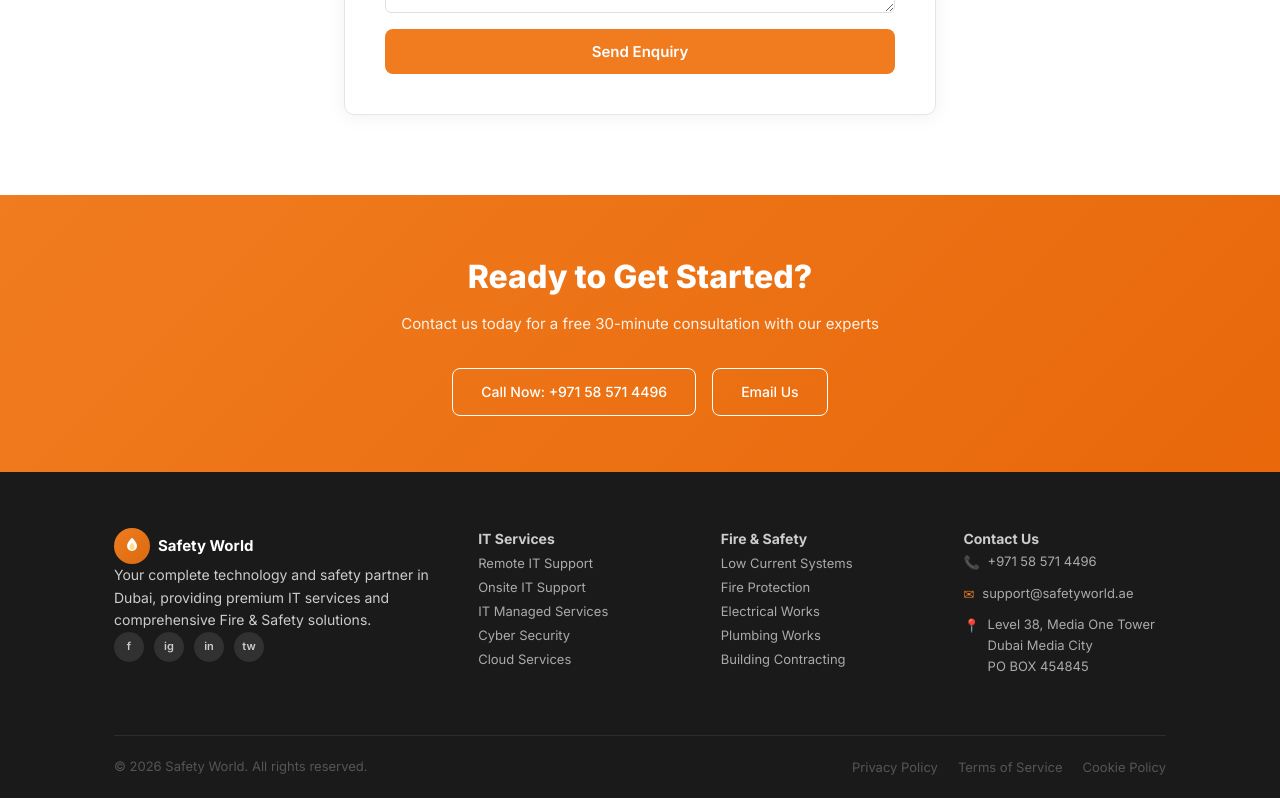
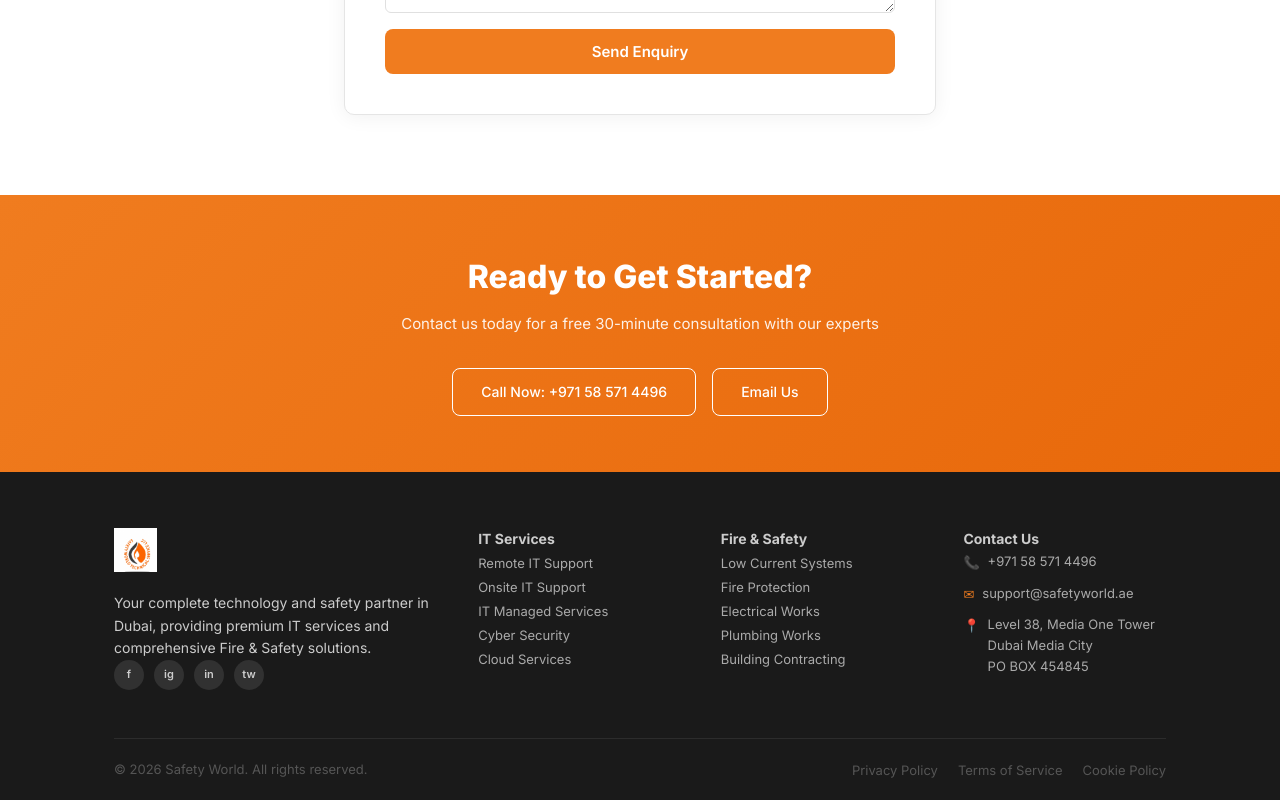
Before and after one commit to Fazilfazi991/safetyfinal, a React (Vite) app: page / in a window 1280 px wide. Shown: the part 4955-5755 px from the top of the page. Built offline with nearby package versions, Linux system fonts and the light colour scheme.

Commit message:
Updated footer logo to brand logo

```diff
--- a/src/components/Footer.jsx
+++ b/src/components/Footer.jsx
@@ -1,14 +1,8 @@
-import React from 'react'
+import logo from '../assets/logo.png'
 
 const Logo = ({ nav }) => (
-  <div onClick={() => nav('/')} style={{ display: 'flex', alignItems: 'center', gap: 8, cursor: 'pointer' }}>
-    <div style={{ width: 36, height: 36, background: 'linear-gradient(135deg,#f07c1f,#d96a10)', borderRadius: '50%', display: 'flex', alignItems: 'center', justifyContent: 'center' }}>
-      <svg width="20" height="20" viewBox="0 0 24 24" fill="none">
-        <path d="M12 2C8 6 6 9 6 12a6 6 0 0012 0c0-3-2-6-6-10z" fill="white"/>
-        <path d="M12 8c-2 2-3 4-3 5.5a3 3 0 006 0C15 12 14 10 12 8z" fill="rgba(255,210,120,0.85)"/>
-      </svg>
-    </div>
-    <span style={{ fontWeight: 700, fontSize: 15, color: '#fff' }}>Safety World</span>
+  <div onClick={() => nav('/')} style={{ display: 'flex', alignItems: 'center', gap: 8, cursor: 'pointer', marginBottom: 20 }}>
+    <img src={logo} alt="Safety World Dubai" style={{ height: 44, width: 'auto' }} />
   </div>
 )
 
```
